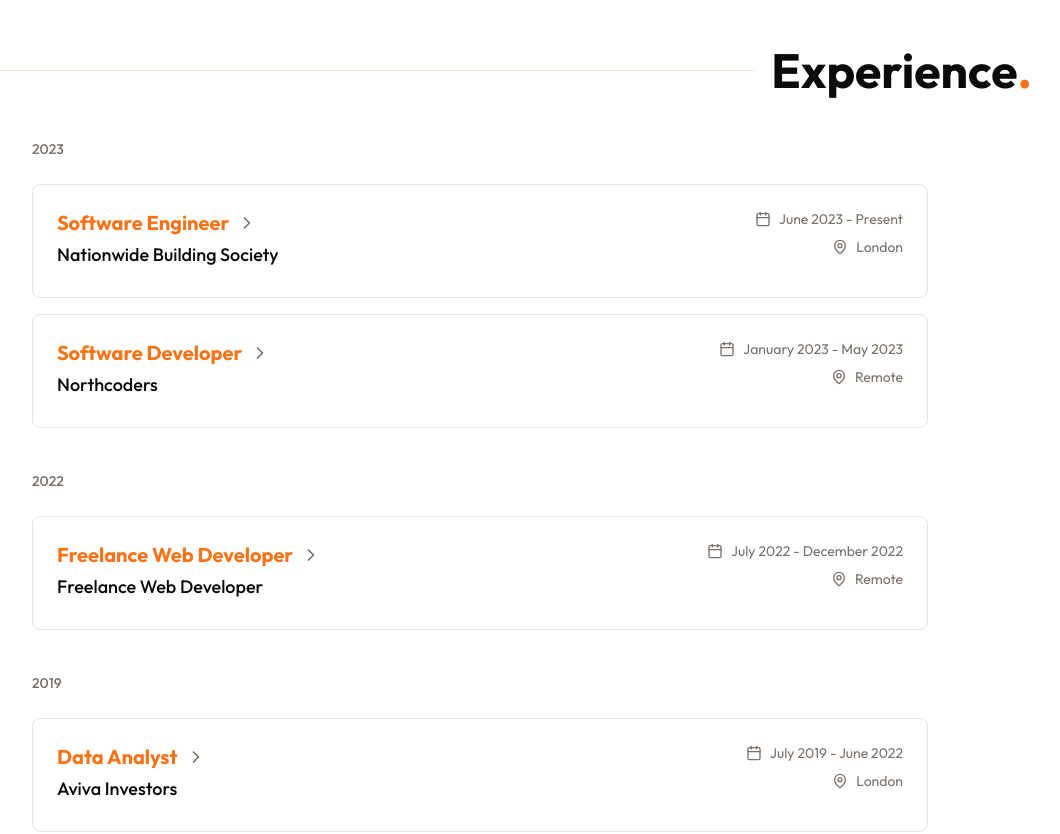
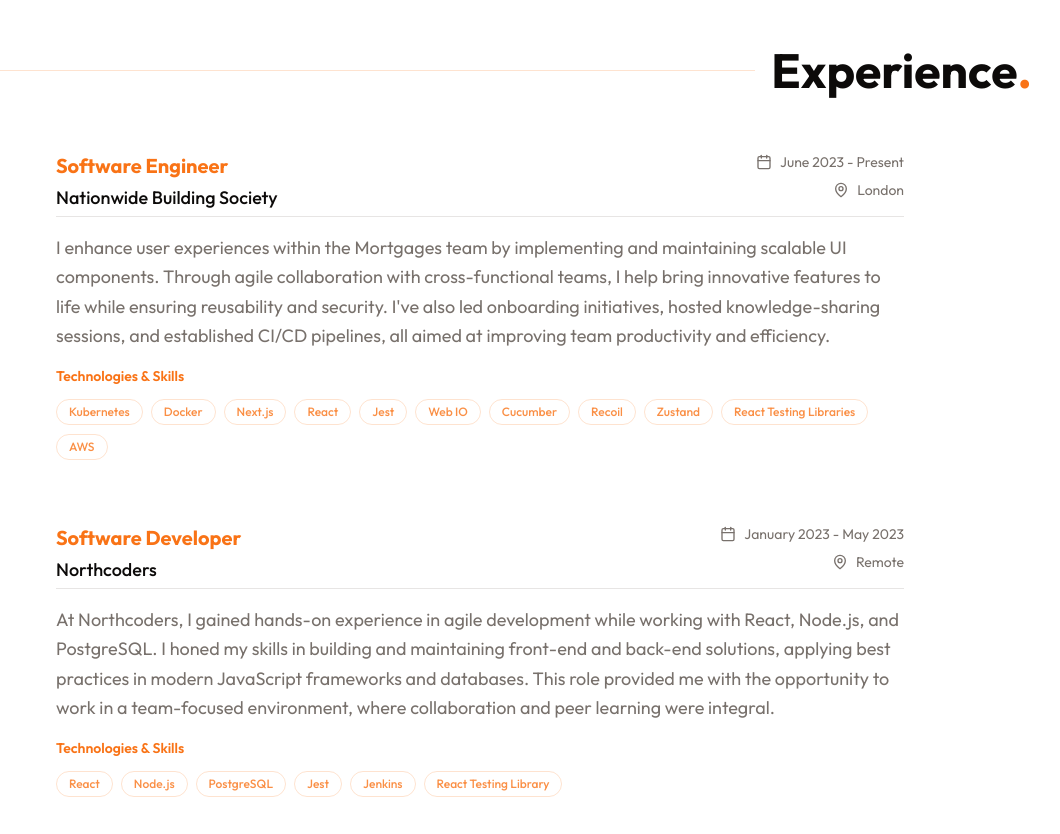
Before and after one commit to stevef24/website-v6, a Next.js app: page / in a window 1280 px wide. Shown: the part 1340-2174 px from the top of the page, without its empty margins (160-1220 px from the left). Built offline with nearby package versions, Linux system fonts and the light colour scheme.

Commit message:
Refactor: Remove YearMarker component and update Experience section UI

```diff
--- a/components/pages/Hero.tsx
+++ b/components/pages/Hero.tsx
@@ -29,7 +29,7 @@
 	};
 
 	return (
-		<div className="relative min-h-screen bg-background font-sans flex flex-col items-center justify-center px-4 sm:px-6 lg:px-8 overflow-hidden">
+		<div className="relative min-h-screen bg-background  flex flex-col items-center justify-center px-4 sm:px-6 lg:px-8 overflow-hidden">
 			{/* Enhanced gradient effect */}
 			<div
 				className="absolute h-[30vh] w-[40vw] rounded-full top-1/2 left-1/2 -translate-x-1/2 -translate-y-1/4 bg-gradient-to-r from-orange-500/30 to-purple-500/30 blur-[100px]"
--- a/components/ui/Experience.tsx
+++ b/components/ui/Experience.tsx
@@ -76,19 +76,6 @@
 	},
 ];
 
-interface YearMarkerProps {
-	year: string;
-	className?: string;
-}
-
-const YearMarker = ({ year, className }: YearMarkerProps) => (
-	<div className="sticky top-0 z-10 -mx-4 sm:-mx-6 mb-4 bg-background/80 backdrop-blur-sm py-2">
-		<div className="px-4 sm:px-6">
-			<span className="text-sm font-medium text-muted-foreground">{year}</span>
-		</div>
-	</div>
-);
-
 const Experience = () => {
 	const [activeExperienceId, setActiveExperienceId] = useState<string | null>(
 		null
@@ -149,7 +136,6 @@
 						.sort(([yearA], [yearB]) => Number(yearB) - Number(yearA))
 						.map(([year, experiences]) => (
 							<div key={year}>
-								<YearMarker year={year} />
 								<ul
 									className="space-y-3 sm:space-y-4"
 									role="list"
@@ -161,11 +147,6 @@
 											<WorkExperienceSection
 												key={experienceId}
 												{...experience}
-												isActive={activeExperienceId === experienceId}
-												isClosing={
-													isClosing && activeExperienceId === experienceId
-												}
-												onSelect={() => handleExperienceClick(experienceId)}
 												index={index}
 											/>
 										);
--- a/components/ui/WorkExperienceSection.tsx
+++ b/components/ui/WorkExperienceSection.tsx
@@ -1,7 +1,6 @@
 "use client";
 import { motion } from "framer-motion";
-import { MapPinIcon, ChevronRightIcon, CalendarIcon } from "lucide-react";
-import { cn } from "@/lib/utils";
+import { MapPinIcon, CalendarIcon } from "lucide-react";
 
 interface WorkExperienceSectionProps {
 	companyName: string;
@@ -11,9 +10,6 @@
 	roleDescription: string;
 	location: string;
 	tech: string[];
-	isActive: boolean;
-	isClosing: boolean;
-	onSelect: () => void;
 	index: number;
 }
 
@@ -25,8 +21,6 @@
 	tech = [],
 	dateFrom,
 	dateTo,
-	isActive,
-	onSelect,
 	index,
 }: WorkExperienceSectionProps) => {
 	const containerVariants = {
@@ -49,33 +43,13 @@
 			viewport={{ once: true }}
 			className="w-full"
 		>
-			<div
-				className={cn(
-					"rounded-lg border bg-card transition-colors duration-300",
-					isActive ? "ring-2 ring-primary" : "hover:border-primary/50"
-				)}
-			>
-				<button
-					onClick={onSelect}
-					className="w-full text-left p-4 sm:p-6 focus-visible:outline-none focus-visible:ring-2 focus-visible:ring-primary rounded-lg"
-					aria-expanded={isActive}
-					aria-controls={`experience-content-${index}`}
-				>
+			<div className="w-full p-4 sm:p-6">
 				<div className="flex flex-col sm:flex-row sm:items-start justify-between gap-2 sm:gap-4 pb-1">
 					<div className="space-y-1 flex-1">
 						<div className="flex items-center gap-2">
 							<h3 className="text-lg sm:text-xl font-bold text-primary">
 								{role}
 							</h3>
-								<motion.div
-									animate={{ rotate: isActive ? 90 : 0 }}
-									transition={{ duration: 0.2 }}
-								>
-									<ChevronRightIcon
-										className="h-5 w-5 text-muted-foreground"
-										aria-hidden="true"
-									/>
-								</motion.div>
 						</div>
 						<p className="text-base sm:text-lg font-medium text-foreground">
 							{companyName}
@@ -99,15 +73,8 @@
 					</div>
 				</div>
 
-					<div
-						className={`overflow-hidden transition-all duration-300 ease-out ${
-							isActive
-								? "max-h-[1000px] sm:max-h-[500px] opacity-100"
-								: "max-h-0 opacity-0"
-						}`}
-					>
 				<div className="pt-4 border-t">
-							<p className="text-muted-foreground text-base leading-relaxed mb-4">
+					<p className="text-muted-foreground text-lg leading-relaxed mb-4">
 						{roleDescription}
 					</p>
 
@@ -122,7 +89,7 @@
 						>
 							{tech.map((item) => (
 								<li key={item}>
-											<span className=" inline-flex items-center px-2 sm:px-3 py-1 rounded-full text-xs font-medium border border-primary/20 text-primary/80 hover:bg-primary/20 transition-colors">
+									<span className="inline-flex items-center px-2 sm:px-3 py-1 rounded-full text-xs font-medium border border-primary/20 text-primary/80 hover:bg-primary/20 transition-colors">
 										{item}
 									</span>
 								</li>
@@ -131,8 +98,6 @@
 					</div>
 				</div>
 			</div>
-				</button>
-			</div>
 		</motion.li>
 	);
 };
```
Lines whose indentation alone changed are shown as unchanged.
